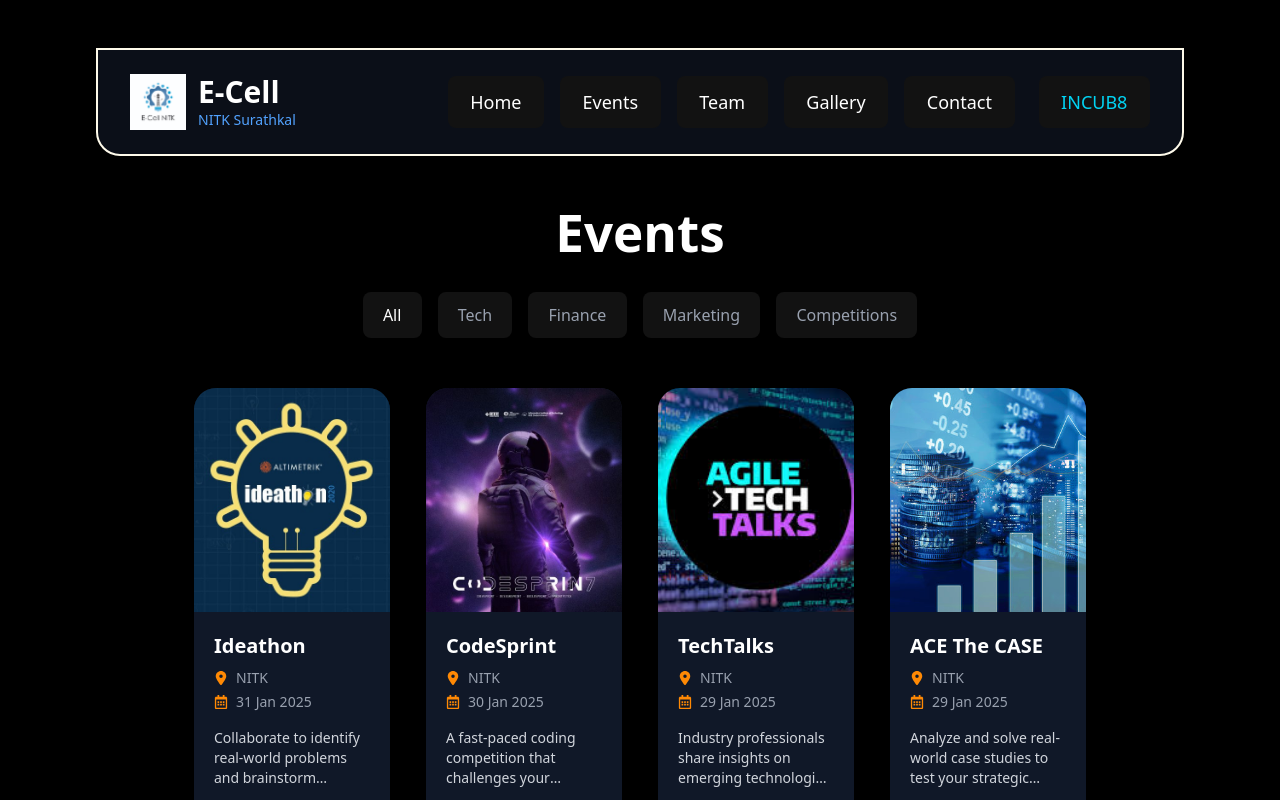
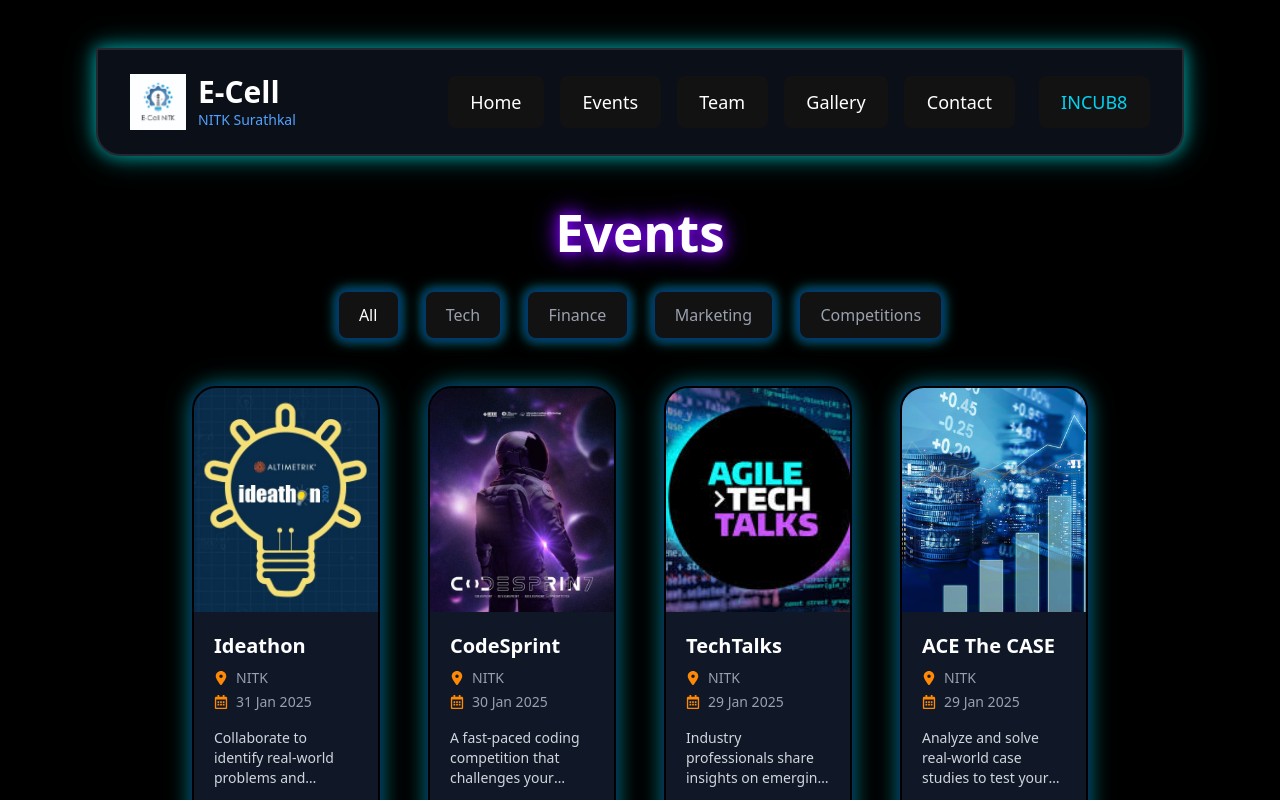
Before and after one commit to dhananjay122/ECell_task, a React (Vite) app: page / in a window 1280 px wide. Shown: the top 800 px of the page. Built offline with nearby package versions, Linux system fonts and the light colour scheme.

Commit message:
Made some Animations on it

```diff
--- a/package.json
+++ b/package.json
@@ -11,6 +11,7 @@
   },
   "dependencies": {
     "@tailwindcss/vite": "^4.1.7",
+    "gsap": "^3.13.0",
     "react": "^19.1.0",
     "react-dom": "^19.1.0",
     "react-icons": "^5.5.0"
--- a/src/components/EventCard.jsx
+++ b/src/components/EventCard.jsx
@@ -5,7 +5,14 @@ import { FiArrowUpRight } from "react-icons/fi";
 
 const EventCard = ({ title, description, date, location, image }) => {
   return (
-    <div className="bg-gray-900 text-white rounded-3xl overflow-hidden shadow-xl border-2 border-black hover:border-amber-500 transition-all hover:-translate-y-1 hover:scale-105 duration-300 flex flex-col justify-between h-full">
+    <div
+    className="bg-gray-900 text-white rounded-3xl overflow-hidden border-2 border-black hover:border-cyan-500 transition-all hover:-translate-y-1 hover:scale-105 duration-300 flex flex-col justify-between h-full shadow-[0_0_10px_rgba(0,0,128,0.5)]"
+    style={{
+    boxShadow:
+      "0 0 10px rgba(0, 0, 128, 0.5), 0 0 20px rgba(0, 255, 255, 0.4), 0 0 30px rgba(0, 255, 255, 0.2)",
+  }}
+  >
+
 
       {/* Image Banner */}
       <div className="w-full h-48 sm:h-56 md:h-64 lg:h-48 xl:h-56">
--- a/src/components/Navbar.jsx
+++ b/src/components/Navbar.jsx
@@ -1,4 +1,5 @@
-import React, { useState, useEffect } from "react";
+import React, { useState, useEffect, useRef } from "react";
+import gsap from "gsap";
 
 const Navbar = () => {
   const [open, setOpen] = useState(false);
@@ -8,8 +9,94 @@ const Navbar = () => {
     document.body.style.overflow = open ? "hidden" : "auto";
   }, [open]);
 
+  // Refs for desktop and mobile INCUB8 buttons
+  const incub8DesktopRef = useRef(null);
+  const incub8MobileRef = useRef(null);
+
+  useEffect(() => {
+    // Glow animation timeline for desktop button
+    const glowTimelineDesktop = gsap.timeline({ repeat: -1, yoyo: true });
+    glowTimelineDesktop.to(incub8DesktopRef.current, {
+      boxShadow: "0 0 12px 3px rgba(0, 0, 128, 0.8)", // navy blue glow
+      duration: 1.5,
+      ease: "power1.inOut",
+    });
+    glowTimelineDesktop.to(incub8DesktopRef.current, {
+      boxShadow: "0 0 20px 6px rgba(0, 255, 255, 0.9)", // cyan glow
+      duration: 1.5,
+      ease: "power1.inOut",
+    });
+
+    // Glow animation timeline for mobile button
+    const glowTimelineMobile = gsap.timeline({ repeat: -1, yoyo: true });
+    glowTimelineMobile.to(incub8MobileRef.current, {
+      boxShadow: "0 0 12px 3px rgba(0, 0, 128, 0.8)", // navy blue glow
+      duration: 1.5,
+      ease: "power1.inOut",
+    });
+    glowTimelineMobile.to(incub8MobileRef.current, {
+      boxShadow: "0 0 20px 6px rgba(0, 255, 255, 0.9)", // cyan glow
+      duration: 1.5,
+      ease: "power1.inOut",
+    });
+
+    // Hover scale effect handlers for desktop button
+    const onEnterDesktop = () => {
+      gsap.to(incub8DesktopRef.current, {
+        scale: 1.1,
+        duration: 0.3,
+        ease: "power2.out",
+      });
+    };
+    const onLeaveDesktop = () => {
+      gsap.to(incub8DesktopRef.current, {
+        scale: 1,
+        duration: 0.3,
+        ease: "power2.in",
+      });
+    };
+    incub8DesktopRef.current.addEventListener("mouseenter", onEnterDesktop);
+    incub8DesktopRef.current.addEventListener("mouseleave", onLeaveDesktop);
+
+    // Hover scale effect handlers for mobile button
+    const onEnterMobile = () => {
+      gsap.to(incub8MobileRef.current, {
+        scale: 1.1,
+        duration: 0.3,
+        ease: "power2.out",
+      });
+    };
+    const onLeaveMobile = () => {
+      gsap.to(incub8MobileRef.current, {
+        scale: 1,
+        duration: 0.3,
+        ease: "power2.in",
+      });
+    };
+    incub8MobileRef.current.addEventListener("mouseenter", onEnterMobile);
+    incub8MobileRef.current.addEventListener("mouseleave", onLeaveMobile);
+
+    // Cleanup event listeners and timelines on unmount
+    return () => {
+      incub8DesktopRef.current.removeEventListener("mouseenter", onEnterDesktop);
+      incub8DesktopRef.current.removeEventListener("mouseleave", onLeaveDesktop);
+      incub8MobileRef.current.removeEventListener("mouseenter", onEnterMobile);
+      incub8MobileRef.current.removeEventListener("mouseleave", onLeaveMobile);
+
+      glowTimelineDesktop.kill();
+      glowTimelineMobile.kill();
+    };
+  }, []);
+
   return (
-    <nav className="sticky top-0 z-50 w-full border-2 border-amber-50 hover:border-cyan-500 bg-[#0b0f18] text-white py-4 px-4 sm:py-6 sm:px-8 shadow-lg flex justify-between items-center rounded-b-3xl relative">
+    <nav
+      className="sticky top-0 z-50 w-full bg-[#0b0f18] text-white py-4 px-4 sm:py-6 sm:px-8 flex justify-between items-center rounded-b-3xl relative"
+      style={{
+        boxShadow:
+          "0 0 15px rgba(0, 255, 255, 0.4), 0 0 25px rgba(0, 255, 255, 0.3), 0 0 35px rgba(0, 255, 255, 0.2)",
+        border: "2px solid rgba(255, 255, 255, 0.1)",
+      }}
+    >
       {/* Logo + Brand Name */}
       <div className="flex items-center space-x-3">
         <img
@@ -23,7 +110,6 @@ const Navbar = () => {
         </div>
       </div>
 
-
       {/* Desktop Nav Links */}
       <div className="hidden sm:flex space-x-3 sm:space-x-4 text-base sm:text-lg font-semibold">
         {["Home", "Events", "Team", "Gallery", "Contact"].map((item) => (
@@ -34,13 +120,19 @@ const Navbar = () => {
             {item}
           </button>
         ))}
-        <button className="ml-2 border px-5 py-2 rounded-full text-base border-cyan-500 text-cyan-400 hover:bg-cyan-500 hover:text-black transition font-semibold">
+        <button
+          ref={incub8DesktopRef}
+          className="ml-2 border px-5 py-2 rounded-full text-base border-cyan-500 text-cyan-400 hover:bg-cyan-500 hover:text-black transition font-semibold"
+          onClick={() => setOpen(false)}
+          style={{ transformOrigin: "center" }}
+        >
           INCUB8
         </button>
       </div>
 
       {/* Mobile Hamburger Button */}
       <button
+      ref={incub8MobileRef}
         onClick={() => setOpen(!open)}
         className="sm:hidden text-white focus:outline-none z-30"
         aria-label="Toggle Menu"
@@ -78,6 +170,10 @@ const Navbar = () => {
             ? "opacity-100 scale-100 pointer-events-auto"
             : "opacity-0 scale-95 pointer-events-none"
         }`}
+        style={{
+          boxShadow:
+            "0 0 10px rgba(0, 255, 255, 0.3), 0 0 20px rgba(0, 255, 255, 0.2)",
+        }}
       >
         {["Home", "Events", "Team", "Gallery", "Contact"].map((item) => (
           <button
@@ -90,8 +186,10 @@ const Navbar = () => {
           </button>
         ))}
         <button
+          ref={incub8MobileRef}
           className="border px-5 py-2 rounded-full text-base border-cyan-500 text-cyan-400 hover:bg-cyan-500 hover:text-black transition font-semibold"
           onClick={() => setOpen(false)}
+          style={{ transformOrigin: "center" }}
         >
           INCUB8
         </button>
--- a/src/index.css
+++ b/src/index.css
@@ -68,3 +68,12 @@ button:focus-visible {
     background-color: #121212;
   }
 }
+
+@keyframes pulseGlow {
+  0%, 100% {
+    box-shadow: 0 0 10px 0 rgba(6, 182, 212, 0.6);
+  }
+  50% {
+    box-shadow: 0 0 20px 6px rgba(6, 182, 212, 0.8);
+  }
+}
--- a/src/main.jsx
+++ b/src/main.jsx
@@ -4,8 +4,8 @@ import './index.css'
 import App from './App.jsx'
 
 createRoot(document.getElementById('root')).render(
-  <StrictMode>
+
 
     <App />
-  </StrictMode>,
+ ,
 )
--- a/src/pages/EventsPage.jsx
+++ b/src/pages/EventsPage.jsx
@@ -1,4 +1,5 @@
-import React, { useState } from "react";
+import React, { useState, useEffect, useRef } from "react";
+import gsap from "gsap";
 import EventCard from "../components/EventCard";
 
 const categories = ["All", "Tech", "Finance", "Marketing", "Competitions"];
@@ -102,19 +103,76 @@ const events = [
   },
 ];
 
-
 const EventsPage = () => {
   const [filter, setFilter] = useState("All");
+  const filterRef = useRef(null);
+  const cardsRef = useRef([]);
 
-  const filteredEvents = filter === "All" ? events : events.filter(event => event.category === filter);
+    useEffect(() => {
+  gsap.fromTo(
+    headingRef.current,
+    { y: -30, opacity: 0, scale: 0.95 },
+    {
+      y: 0,
+      opacity: 1,
+      scale: 1,
+      duration: 1,
+      ease: "power3.out",
+    }
+  );
+}, []);
+  useEffect(() => {
+    gsap.fromTo(
+      filterRef.current,
+      { opacity: 0, y: -20 },
+      { opacity: 1, y: 0, duration: 1, ease: "power3.out" }
+    );
+  }, []);
+
+  useEffect(() => {
+    if (cardsRef.current.length > 0) {
+      gsap.fromTo(
+        cardsRef.current,
+        { opacity: 0, y: 20 },
+        {
+          opacity: 1,
+          y: 0,
+          duration: 0.6,
+          stagger: 0.1,
+          ease: "power2.out",
+        }
+      );
+    }
+  }, [filter]);
+
+
+
+  const filteredEvents =
+    filter === "All"
+      ? events
+      : events.filter((event) => event.category === filter);
+  const headingRef = useRef(null);
 
   return (
     <div className="bg-black min-h-screen h-full w-full py-12 px-4 sm:px-8 md:px-12 lg:px-16 xl:px-24">
+     <h1
+       ref={headingRef}
+       className="text-white text-4xl sm:text-5xl font-bold text-center mb-8 drop-shadow-[0_0_10px_rgba(128,0,255,0.6)]"
+       style={{
+         textShadow:
+           "0 0 8px rgba(128,0,255,0.7), 0 0 15px rgba(75,0,130,0.6), 0 0 20px rgba(128,0,255,0.5)",
+        }}
+      >
+      Events
+      </h1>
 
-      <h1 className="text-white text-4xl sm:text-5xl font-bold text-center mb-8">Events</h1>
+
 
       {/* Filter bar */}
-<div className="flex flex-wrap justify-center gap-x-4 gap-y-2 mb-12">
+      <div
+        className="flex flex-wrap justify-center gap-x-7 gap-y-5 mb-12"
+        ref={filterRef}
+      >
         {categories.map((cat) => (
          <button
            key={cat}
@@ -122,21 +180,31 @@ const EventsPage = () => {
            className={`px-5 py-2 rounded-md font-semibold text-sm sm:text-base
              ${
                filter === cat
-            ? "bg-amber-600 text-white"
+                 ? "bg-indigo-700 text-white"
                  : "bg-gray-800 text-gray-400 hover:bg-gray-700 hover:text-white"
              }`}
+           style={{
+             boxShadow: "0 0 8px 2px rgba(0, 0, 128, 0.6), 0 0 12px 4px rgba(0, 255, 255, 0.5)"
+           }}
           >
             {cat}
           </button>
+
+
+
         ))}
       </div>
 
 
   {/* Grid or Fallback Message */}
 <div className="w-full">
-        <div className="grid grid-cols-1 sm:grid-cols-2 md:grid-cols-3 lg:grid-cols-4 gap-8 min-h-[40vh]">
+  <div className="grid grid-cols-1 sm:grid-cols-2 md:grid-cols-3 lg:grid-cols-4 gap-12 min-h-[40vh]">
     {filteredEvents.length > 0 ? (
-            filteredEvents.map((event, index) => <EventCard key={index} {...event} />)
+      filteredEvents.map((event, index) => (
+        <div key={index} ref={(el) => (cardsRef.current[index] = el)}>
+          <EventCard {...event} />
+        </div>
+      ))
     ) : (
       <div className="col-span-full w-full flex justify-center items-center text-white text-xl">
         No events found for "{filter}"
@@ -146,7 +214,6 @@ const EventsPage = () => {
 </div>
 
     </div>
-
   );
 };
 
```
Also changed, not shown: 1 other file (tests, documents, lock files or other folders). Lines whose indentation alone changed are shown as unchanged.
